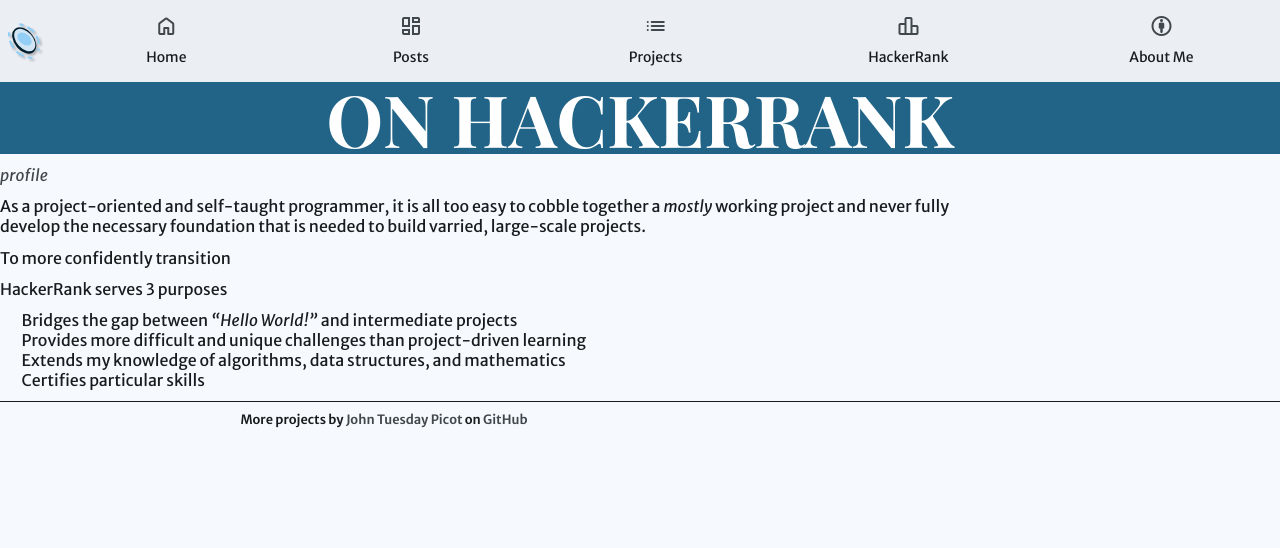
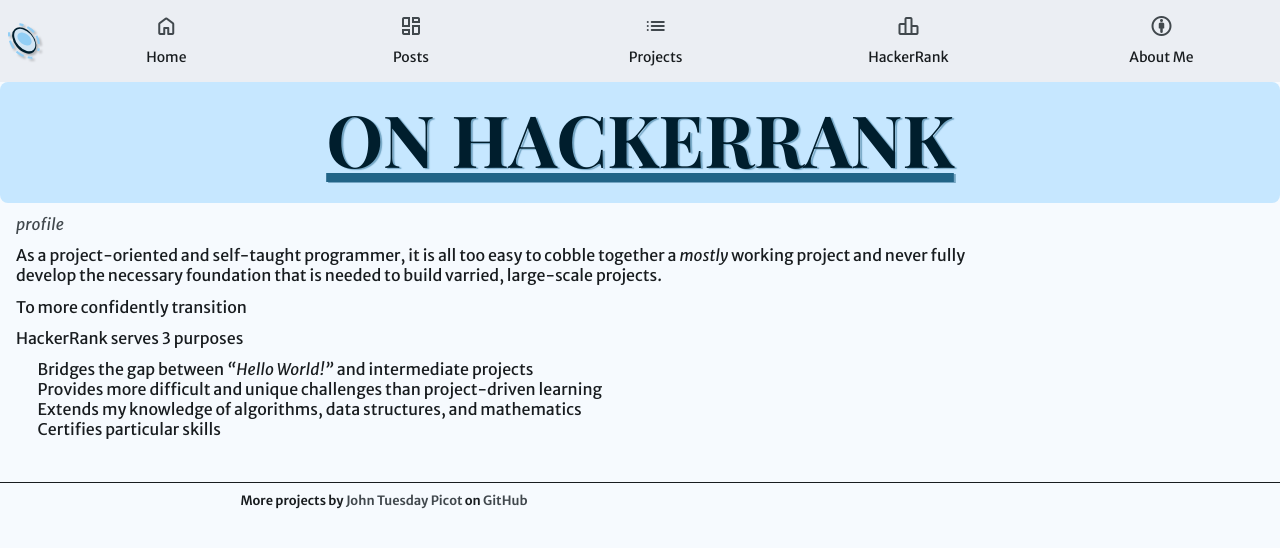
Before and after one commit to John-Tuesday/John-Tuesday.github.io, a Jekyll site: the page built from hackerrank/summary.md, in a window 1280 px wide. Shown: the top 548 px of the page. Built offline with Jekyll 4.4.1, drawn with Linux system fonts in a browser that asks for light colours; some web fonts are replaced.

Commit message:
Increase m3 compliance and general theming

```diff
--- a/_sass/screen.scss
+++ b/_sass/screen.scss
@@ -1,5 +1,6 @@
 @use "theme/font";
 @use "theme/m3-color" as c;
+@use "common/util";
 @use "sass:color";
 
 @mixin clear-spacing {
@@ -35,7 +36,7 @@
 }
 /* HTML5 display-role reset for older browsers */
 article, aside, details, figcaption, figure,
-footer, header, hgroup, menu, nav, section {
+footer, /*header,*/ hgroup, menu, nav, section {
 	display: block;
 }
 ol, ul {
@@ -57,8 +58,18 @@
     box-sizing: border-box;
 }
 /* Styles */
+header.page-header {
+    display: inline-block;
+    max-width: 100%;
+    width: 100%;
+    padding: {
+        block-start: 4px;
+        block-end: 4px;
+        inline-start: 16px;
+        inline-end: 16px;
+    }
+    background-color: c.$primary-container;
 
-header {
     h1 {
         font: {
             size: 4.5rem;
@@ -67,28 +78,49 @@
         }
         line-height: 4.5rem;
         text-transform: uppercase;
-        text-align: center;
-        color: c.$on-primary;
-        background-color: c.$primary;
-/*         padding: {
-            top: 14px;
-            right: 20px;
-            left: 20px;
-            bottom: 0px;
-        } */
+        color: c.$on-primary-container;
+        @include util.text-shadow-prominent();
     }
 
     h2 {
         font: {
-            size: 2rem;
-            weight: bold;
+            size: 1.125rem;
+            weight: 500;
             style: italic;
+            family: font.$sub-hx-family;
         }
         line-height: 1.5;
         text-align: center;
-        color: c.$on-primary;
+        color: c.$on-primary-container;
         padding-bottom: 14px;
         margin-top: -3px;
+    }
+}
+
+header {
+    border-radius: 8px;
+
+    h1 {
+        @include font.font-headline-large();
+        font-weight: 600;
+        text-align: center;
+
+        $-thick: 0.125em;
+        text-decoration: {
+            line: underline;
+            style: solid;
+            color: c.$primary;
+            thickness: $-thick;
+        };
+        $-pad: 16px;
+        padding-block-end: calc($-pad + $-thick);
+        padding-block-start: $-pad;
+    }
+
+    h2 {
+        @include font.font-headline-small();
+        font-weight: 500;
+        text-align: center;
     }
 }
 
@@ -113,8 +145,8 @@
         line-height: font.$default-line-height;
     }
 
-    color: c.$on-surface;
-    background-color: c.$surface;
+    color: c.$on-background;
+    background-color: c.$background;
     -webkit-font-smoothing: antialiased;
 }
 
@@ -251,9 +283,14 @@
 
 label {
     background: inherit;
+    @include clear-spacing();
 }
 
-label {
-    background: inherit;
-    @include clear-spacing();
+section#main-content {
+    $-pad: 16px;
+    padding: {
+        left: $-pad;
+        right: $-pad;
+        bottom: 32px;
+    }
 }
```
